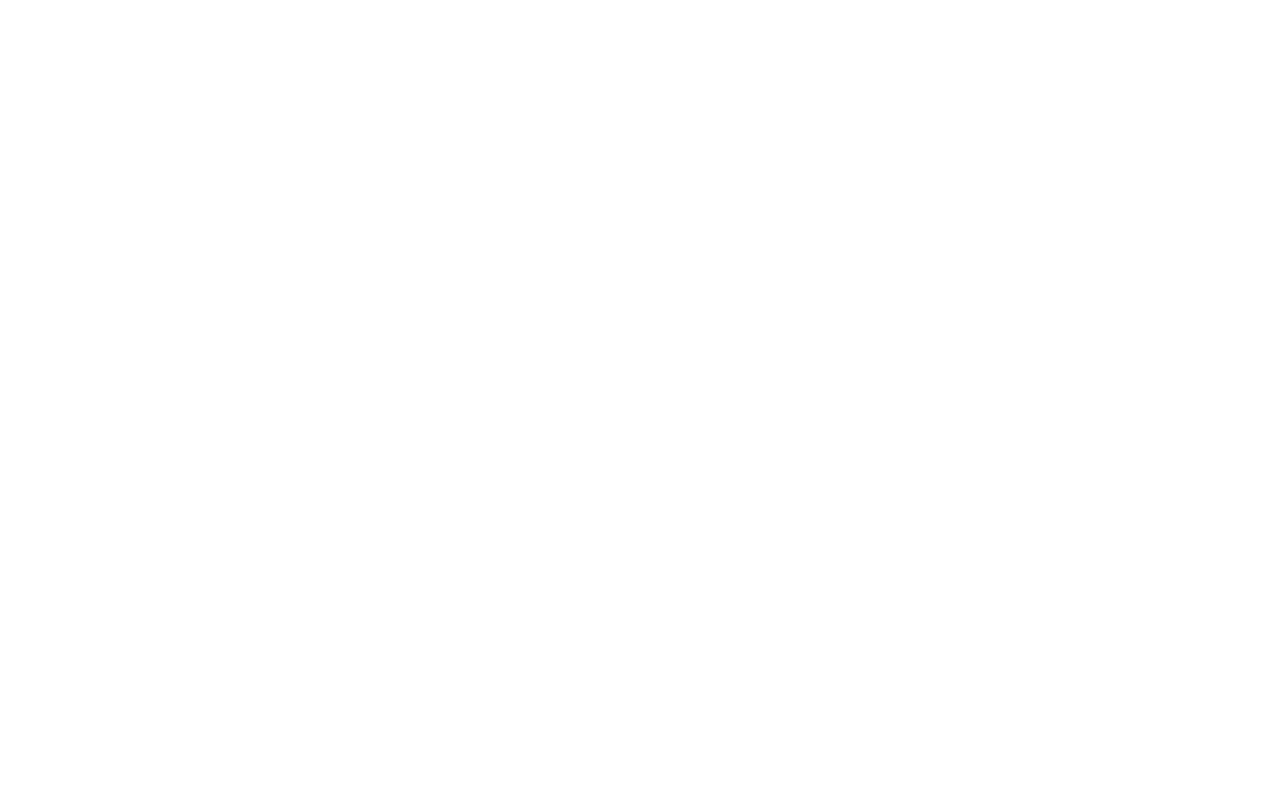
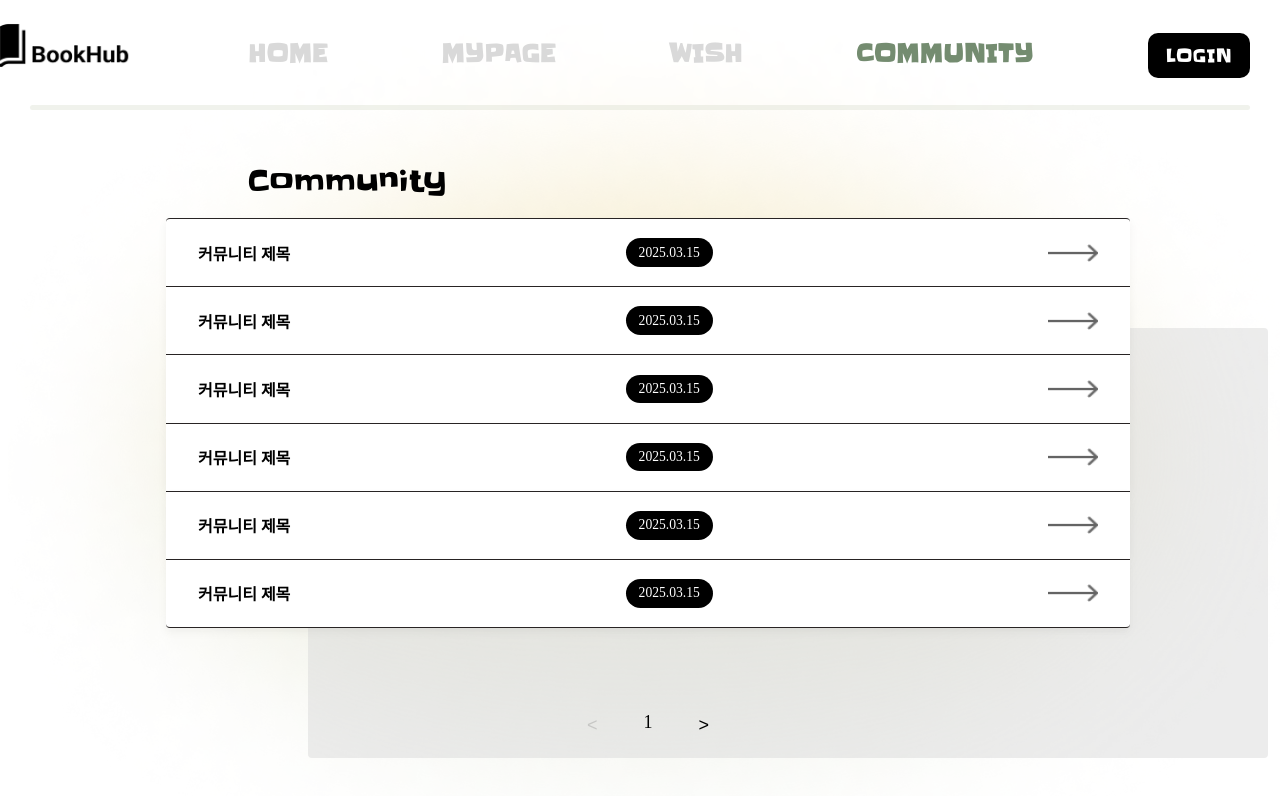
Before and after one commit to BookHub-BookTrio/BookHub-Front, a React (Create React App) app in the folder bookhub/: page /community in a window 1280 px wide. Before the commit this address had no page. Shown: the top 796 px of the page. Built offline with nearby package versions, Linux system fonts and the light colour scheme.

Commit message:
[Feat/#30] - Community Page 전체 조회 디자인

```diff
--- a/bookhub/src/App.jsx
+++ b/bookhub/src/App.jsx
@@ -10,6 +10,7 @@ import Main from "./pages/main/Main.jsx";
 import Wish from "./pages/wish/Wish.jsx";
 import Layout from "./component/layout/Layout.jsx"
 import GlobalStyle from "./component/layout/GlobalStyle.jsx";
+import Community from "./pages/community/Community.jsx";
 
 function App() {
   return (
@@ -19,6 +20,7 @@ function App() {
       {/* header O */}
         <Route element={<Layout />}>
           <Route path="/" element={<Main />} />
+          <Route path="/community" element={<Community />} />
           <Route path="/mypage" element={<MyPage />} />
           <Route path="/mypage-edit" element={<MyPageEdit />} />
           <Route path="/test" element={<Test />} />
--- /dev/null
+++ b/bookhub/src/component/button/Pagination.jsx
@@ -0,0 +1,48 @@
+import React from "react";
+import styled from "styled-components";
+
+const PaginationWrapper = styled.div`
+  text-align: center;
+  justify-content: center;
+  gap: 40px;
+  display: flex;
+  align-items: center;
+  position: absolute;
+  bottom: 70px;
+  left: 50%;
+  transform: translateX(-50%);
+`;
+
+const PaginationButton = styled.button`
+  border: none;
+  background: none;
+  font-size: 18px;
+  cursor: pointer;
+
+  &:disabled {
+    opacity: 0.5;
+    cursor: default;
+  }
+`;
+
+const ActivePage = styled.span`
+  font-weight: regular;
+  font-size: 18px;
+  margin-bottom: 5px;
+`;
+
+const Pagination = ({ currentPage, totalPages, onPrev, onNext }) => {
+  return (
+    <PaginationWrapper>
+      <PaginationButton onClick={onPrev} disabled={currentPage === 1}>
+        &lt;
+      </PaginationButton>
+      <ActivePage>{currentPage}</ActivePage>
+      <PaginationButton onClick={onNext} disabled={currentPage === totalPages}>
+        &gt;
+      </PaginationButton>
+    </PaginationWrapper>
+  );
+};
+
+export default Pagination;
--- /dev/null
+++ b/bookhub/src/pages/community/Community.jsx
@@ -0,0 +1,72 @@
+import React, { useState } from "react";
+import * as S from "./CommunityStyles.jsx";
+import CommunityArrow from "../../component/image/CommunityArrow.png";
+import Pagination from "../../component/button/Pagination.jsx";
+
+const dummyData = [
+  { id: 1, title: "커뮤니티 제목", date: "2025.03.15" },
+  { id: 2, title: "커뮤니티 제목", date: "2025.03.15" },
+  { id: 3, title: "커뮤니티 제목", date: "2025.03.15" },
+  { id: 4, title: "커뮤니티 제목", date: "2025.03.15" },
+  { id: 5, title: "커뮤니티 제목", date: "2025.03.15" },
+  { id: 6, title: "커뮤니티 제목", date: "2025.03.15" },
+  { id: 7, title: "커뮤니티 제목", date: "2025.03.15" },
+];
+
+export const Community = () => {
+  const [currentPage, setCurrentPage] = useState(1);
+  const itemsPerPage = 6;
+  const totalPages = Math.ceil(dummyData.length / itemsPerPage);
+
+  const handleCommunityPrev = () => {
+    setCurrentPage((prev) => (prev === 1 ? totalPages : prev - 1));
+  };
+
+  const handleCommunityNext = () => {
+    setCurrentPage((prev) => (prev === totalPages ? 1 : prev + 1));
+  };
+
+  const currentItems = dummyData.slice(
+    (currentPage - 1) * itemsPerPage,
+    currentPage * itemsPerPage
+  );
+
+  return (
+    <S.CommunityContainer>
+      <p>Community</p>
+      <S.Rectangle />
+
+      {[...Array(itemsPerPage)].map((_, index) => (
+        <S.CommunityArticle
+          key={index}
+          first={index === 0} // 첫 번째 항목
+          last={index === itemsPerPage - 1} // 마지막 항목
+        >
+          {currentItems[index] ? (
+            <>
+              <S.CommunityTitle>{currentItems[index].title}</S.CommunityTitle>
+              <S.CommunityDate>{currentItems[index].date}</S.CommunityDate>
+              <S.CommunityArrow src={CommunityArrow} alt="arrow" />
+            </>
+          ) : (
+            // 데이터가 없으면 빈 항목 표시
+            <>
+              <S.CommunityTitle>&nbsp;</S.CommunityTitle>
+              <S.CommunityDate style={{ visibility: 'hidden' }}>&nbsp;</S.CommunityDate>
+              <S.CommunityArrow src={CommunityArrow} alt="arrow" style={{ visibility: 'hidden' }} />
+            </>
+          )}
+        </S.CommunityArticle>
+      ))}
+
+      <Pagination
+        currentPage={currentPage}
+        totalPages={totalPages}
+        onPrev={handleCommunityPrev}
+        onNext={handleCommunityNext}
+      />
+    </S.CommunityContainer>
+  );
+};
+
+export default Community;
--- /dev/null
+++ b/bookhub/src/pages/community/CommunityStyles.jsx
@@ -0,0 +1,79 @@
+import styled from "styled-components";
+import GradientBg from "../../component/image/Eclipse.png";
+
+export const CommunityContainer = styled.div`
+  width: 100vw;
+  height: 100vh;
+  display: flex;
+  flex-direction: column;
+  justify-content: center;
+  position: fixed;
+  overflow: hidden;
+
+  p {
+    font-family: "Slackey-Regular", Helvetica;
+    font-size: 30px;
+    font-weight: 500;
+    letter-spacing: 0;
+    margin-left: 240px;
+    margin-top: 10px;
+    align-items: left;
+        position: fixed;  /* 고정 위치 */
+    top: 150px;        /* 상단 10px */
+  }
+  background-image: url(${GradientBg});
+  background-repeat: no-repeat;
+  background-size: cover;
+`;
+
+export const CommunityArticle = styled.div`
+  display: flex;
+  justify-content: space-between;
+  align-items: center;
+  margin: 0 auto;
+  width: 900px;
+  position: relative;
+  top: 15px;
+  background-color: white;
+  border-bottom: 1.3px solid rgb(40, 36, 36);
+  padding: 1.2rem 2rem;
+  box-shadow: 0 4px 10px rgba(0,0,0,0.05);
+  z-index: 2;
+  border-radius: ${(props) => (props.first ? "4px 4px 0px 0px" : props.last ? "0px 0px 4px 4px" : "0px")};
+  border-top: ${(props) => (props.first ? "1.3px solid rgb(40, 36, 36);" : "none")};
+
+  &:hover {
+    background-color:rgb(244, 244, 244);
+    cursor: pointer;
+  }
+`;
+
+export const CommunityTitle = styled.div`
+  font-weight: bold;
+  font-size: 1rem;
+`;
+
+export const CommunityDate = styled.div`
+  background-color: black;
+  color: white;
+  padding: 0.4rem 0.8rem;
+  border-radius: 20px;
+  font-size: 0.85rem;
+`;
+
+export const CommunityArrow = styled.img`
+  width: 50px;
+  height: 18px;
+`;
+
+export const Rectangle = styled.div`
+  position: absolute;
+  top: 320px;
+  left: 300px;
+  width: 960px;
+  height: 430px;
+  background-color: #d9d9d9;
+  border-radius: 4px;
+  opacity: 0.5;
+  z-index: -1;
+`;
```
Also changed, not shown: bookhub/src/component/image/CommunityArrow.png (added), bookhub/src/component/image/Eclipse.png (added).
